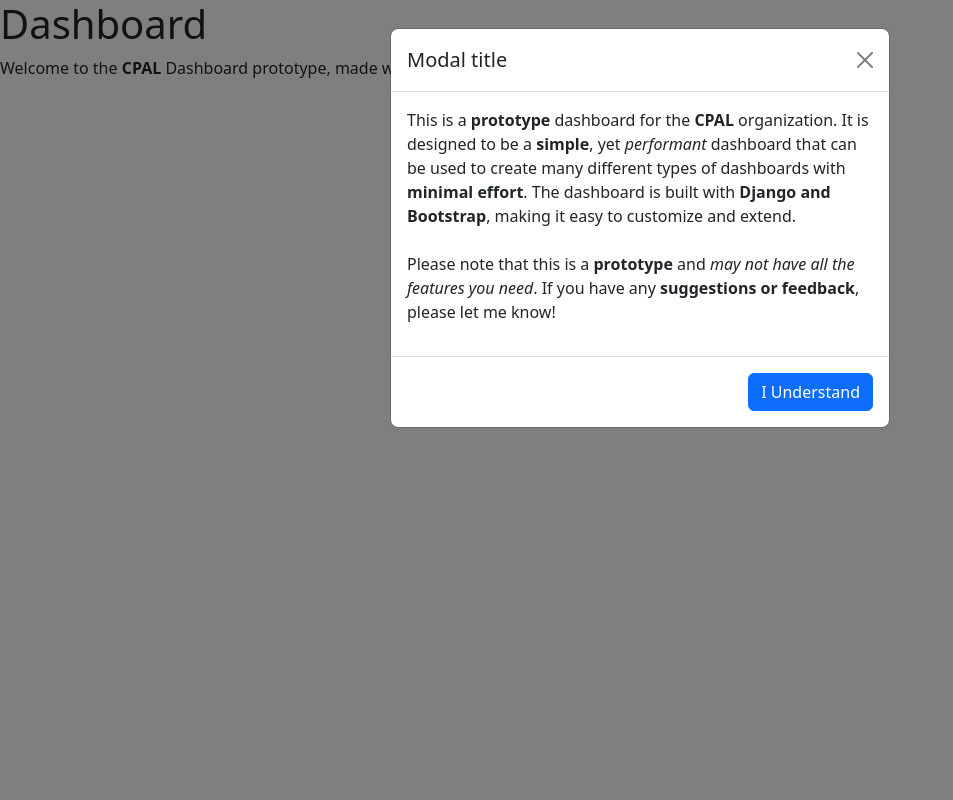
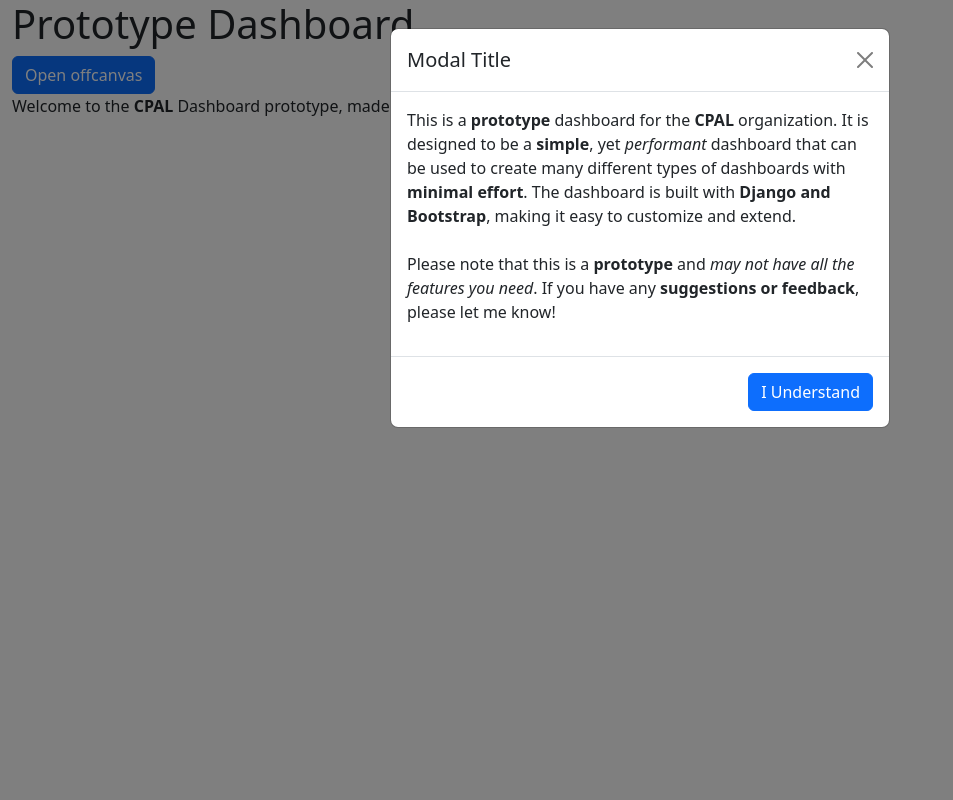
Before and after one commit to Luis-Rosario-Alers/CPAL_dashboard_prototype, a Django app: page / in a window 1280 px wide. Shown: the whole page, without its empty margins (0-953 px from the left). Run offline with Django 5.2, Linux system fonts and the light colour scheme; some libraries are stand-ins or nearby versions.

Commit message:
:sparkles: add offcanvas component and switch to `django-bootstrap5` package

```diff
--- a/CPAL_dashboard_prototype/settings.py
+++ b/CPAL_dashboard_prototype/settings.py
@@ -38,7 +38,7 @@
     'django.contrib.messages',
     'django.contrib.staticfiles',
     "dashboard",
-    "bootstrap5"
+    "django_bootstrap5",
 ]
 
 MIDDLEWARE = [
--- a/dashboard/templates/base.html
+++ b/dashboard/templates/dashboard/base.html
@@ -1,4 +1,4 @@
-{% load bootstrap5 %}
+{% load django_bootstrap5 %}
 {% load static %}
 <!DOCTYPE html>
 <html lang="en">
@@ -7,21 +7,34 @@
     <meta name="viewport" content="width=device-width, initial-scale=1.0">
     <title>{% block title %}Home Page{% endblock %}</title>
     {% bootstrap_css %}
+    <style>
 
+        #pageHeader, #mainContentPusher {
+            transition: margin-left 0.20s ease-in-out;
+        }
+
+        body.offcanvas-active #pageHeader,
+        body.offcanvas-active #mainContentPusher {
+            margin-left: var(--bs-offcanvas-width, 400px);
+        }
+    </style>
 </head>
 <body>
-    <div class="d-flex align-items-start">
-        <h1>Dashboard</h1>
+    <div class="container-fluid">
+        <div id="pageHeader" class="d-flex align-items-start">
+            <h1>{% block dashboard_name %}Dashboard{% endblock %}</h1>
+        </div>
+
+        <div id="mainContentPusher">
+            {% block content %}Content{% endblock %}
+        </div>
     </div>
-
-    <script src="{% static 'dashboard/base.js' %}"></script>
-    {% bootstrap_javascript %}
 
     <div id="intro-modal" class="modal" tabindex="-1">
       <div class="modal-dialog">
         <div class="modal-content">
           <div class="modal-header">
-            <h5 class="modal-title">Modal title</h5>
+            <h5 class="modal-title">{% block modal_title %} Modal Title {% endblock %}</h5>
             <button type="button" class="btn-close" data-bs-dismiss="modal" aria-label="Close"></button>
           </div>
           <div class="modal-body">
@@ -34,7 +47,8 @@
       </div>
     </div>
 
-    <div><p>{% block content %}Content{% endblock %}</p></div>
-
+    {% bootstrap_javascript %}
+    <script src="{% static 'dashboard/base.js' %}"></script>
+    {% bootstrap_messages %}
 </body>
 </html>
--- /dev/null
+++ b/dashboard/templates/dashboard/home.html
@@ -0,0 +1,33 @@
+{% extends "dashboard/base.html" %}
+{% load django_bootstrap5 %}
+
+{% block title %} Prototype Dashboard {% endblock %}
+
+{% block dashboard_name %} Prototype Dashboard {% endblock %}
+
+{% block content %}
+    {% bootstrap_button "Open offcanvas" button_type="button" data_bs_toggle="offcanvas" data_bs_target="#offcanvas" %}
+
+    <br>Welcome to the <b>CPAL</b> Dashboard prototype, made with django 💗
+
+    <div class="container">
+        <div class="offcanvas offcanvas-start" tabindex="-1" id="offcanvas" data-bs-scroll="true" data-bs-backdrop="false" aria-labelledby="offcanvasLabel">
+            <div class="offcanvas-header">
+                <h5 class="offcanvas-title" id="offcanvasLabel">Offcanvas</h5>
+                <button type="button" class="btn-close text-reset" data-bs-dismiss="offcanvas" aria-label="Close"></button>
+            </div>
+            <div class="offcanvas-body">
+                Content for the offcanvas goes here. You can place just about any Bootstrap component or custom elements here.
+            </div>
+        </div>
+    </div>
+{% endblock %}
+
+{% block modal-message %}
+    This is a <b>prototype</b> dashboard for the <b>CPAL</b> organization.
+    It is designed to be a <b>simple</b>, yet <em>performant</em> dashboard that can be used to create
+    many different types of dashboards with <b>minimal effort</b>.
+    The dashboard is built with <b>Django and Bootstrap</b>, making it easy to customize and extend.
+    <br><br>
+    Please note that this is a <b>prototype</b> and <em>may not have all the features you need</em>. If you have any <b>suggestions or feedback</b>, please let me know!
+{% endblock %}
--- a/dashboard/templates/home.html
+++ /dev/null
@@ -1,16 +0,0 @@
-{% extends "base.html" %}
-
-{% block title %} Prototype Dashboard {% endblock %}
-
-{% block content %}
-    Welcome to the <b>CPAL</b> Dashboard prototype, made with django 💗
-{% endblock %}
-
-{% block modal-message %}
-    This is a <b>prototype</b> dashboard for the <b>CPAL</b> organization.
-    It is designed to be a <b>simple</b>, yet <em>performant</em> dashboard that can be used to create
-    many different types of dashboards with <b>minimal effort</b>.
-    The dashboard is built with <b>Django and Bootstrap</b>, making it easy to customize and extend.
-    <br><br>
-    Please note that this is a <b>prototype</b> and <em>may not have all the features you need</em>. If you have any <b>suggestions or feedback</b>, please let me know!
-{% endblock %}
--- a/dashboard/views.py
+++ b/dashboard/views.py
@@ -2,4 +2,4 @@
 
 
 def home(request):
-    return render(request, 'home.html')
+    return render(request, 'dashboard/home.html')
--- a/static/dashboard/base.js
+++ b/static/dashboard/base.js
@@ -1,7 +1,22 @@
 /* global bootstrap */
 
+// Show modal on page load
 window.onload = function() {
     "use strict";
     var myModal = new bootstrap.Modal(document.getElementById('intro-modal'));
     myModal.show();
 };
+
+document.addEventListener('DOMContentLoaded', function () {
+    const offcanvasElements = document.querySelectorAll('.offcanvas');
+
+    offcanvasElements.forEach(function(offcanvasEl) {
+        offcanvasEl.addEventListener('show.bs.offcanvas', function () {
+            document.body.classList.add('offcanvas-active');
+        });
+
+        offcanvasEl.addEventListener('hide.bs.offcanvas', function () {
+            document.body.classList.remove('offcanvas-active');
+        });
+    });
+});
```
